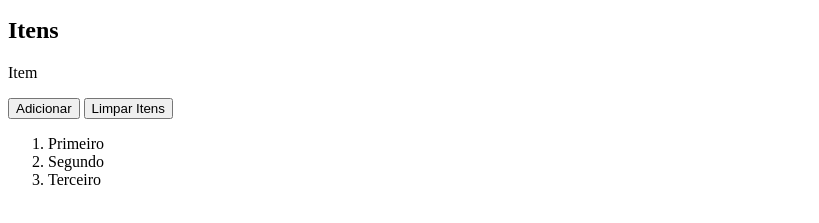
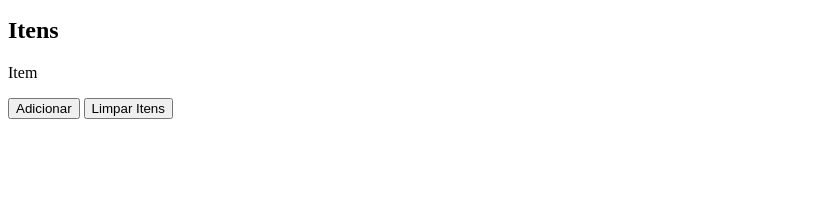
Before and after one commit to ufjf-dcc202/ufjf-dcc202-2023-3-a-atv11-DiegoPereira11, a plain HTML site: page index.html in a window 1280 px wide. Shown: the part 101-324 px from the top of the page, without its empty margins (0-819 px from the left). Drawn offline with Linux system fonts and the light colour scheme.

Commit message:
adiciona a function limparlista e depois atualiza

```diff
--- a/index.html
+++ b/index.html
@@ -17,7 +17,7 @@
             <p id="entrada">Item</p>
             <button id="adicionar">Adicionar</button>
             <button id="limpar">Limpar Itens</button>
-            <ol>
+            <ol id="saida">
                 <li>Primeiro</li>
                 <li>Segundo</li>
                 <li>Terceiro</li>
--- a/lista.js
+++ b/lista.js
@@ -1,5 +1,9 @@
-const lista = ["Um", "DOis", "TRês"];
+const lista = ["Um", "Dois", "Três"];
 
 export function getLista() {
     return lista;
 }
+
+export function limparLista(){
+    lista.splice(0,3);
+}
--- a/main.js
+++ b/main.js
@@ -1,19 +1,23 @@
-// main.js
-import { getLista } from "./lista";
+//main.js
+import { getLista, limparLista} from "./lista.js";
 
 // Passo 1 - Ache o elementos importantes
 const pEntrada = document.querySelector('#entrada');
-const olSaida = documen.querySelector('#saida');
+const olSaida = document.querySelector('#saida');
 const btnAdicionar = document.querySelector('#adicionar');
 const btnLimpar = document.querySelector('#limpar');
 
-olSaida.innerHTML = "";
+atualizarItensDeLista();
+limparLista();
+atualizarItensDeLista();
 
 function atualizarItensDeLista(){
-    for(let i = 0; i < array.lenght; i++){
+    olSaida.innerHTML = "";
+    const lista = getLista();
+    for(let i = 0; i < lista.length; i++){
         const item = lista[i];
         const li = document.createElement('li');
         li.textContent = item;
-        olSaida.body.appendChild(li);
+        olSaida.appendChild(li);
     }
 }
```
